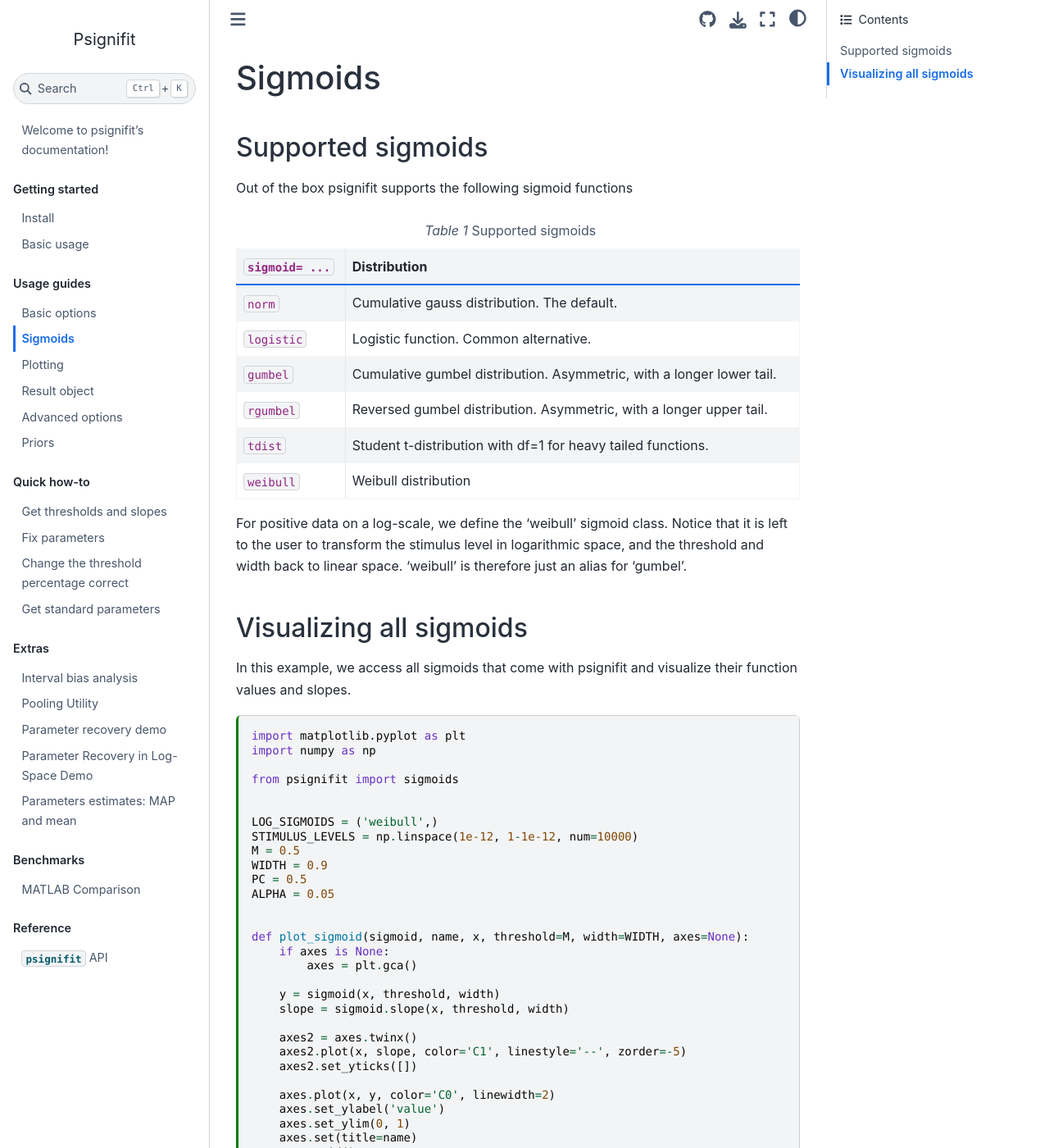
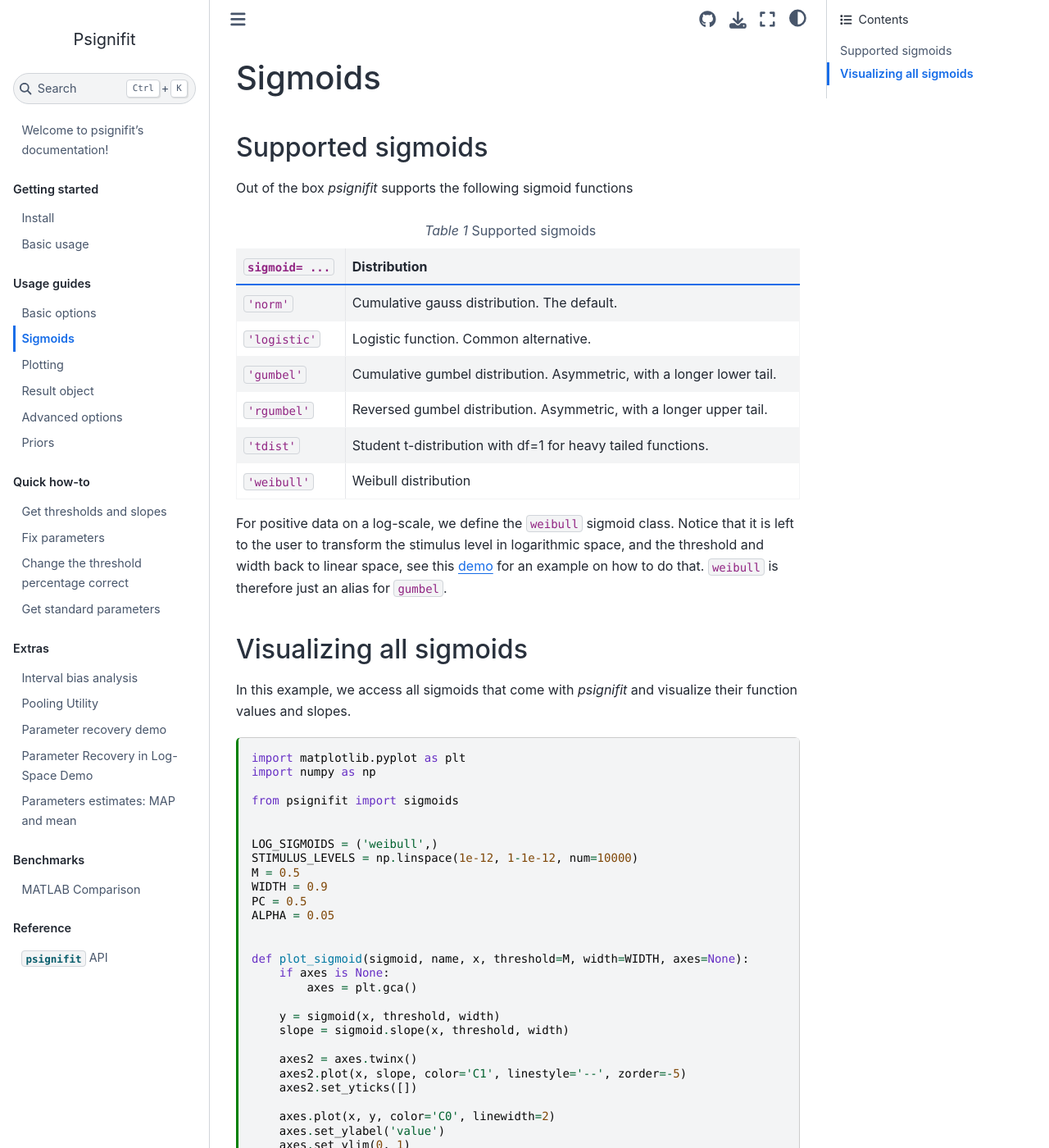
Before and after one commit to wichmann-lab/python-psignifit, a Jupyter Book: the page built from docs/examples/plot_all_sigmoids.md, in a window 1280 px wide and 1400 px high. Shown: the whole window at 82% size. Built offline with Jupyter Book 1.0.4 settings and Sphinx 7.4.7 and the Sphinx Book theme 1.1.4, drawn with Linux system fonts in a browser that asks for light colours.

Commit message:
reformulate sigmoids docs

````diff
--- a/docs/examples/plot_all_sigmoids.md
+++ b/docs/examples/plot_all_sigmoids.md
@@ -15,7 +15,7 @@
 
 ## Supported sigmoids
 
-Out of the box psignifit supports the following sigmoid functions
+Out of the box *psignifit* supports the following sigmoid functions
 
 
 :::{list-table} Supported sigmoids
@@ -24,28 +24,29 @@
 
 *   -  `sigmoid= ...`
 	- Distribution
-*   - `norm`
+*   - `'norm'`
     - Cumulative gauss distribution. The default.
-*   - `logistic`
+*   - `'logistic'`
 	- Logistic function. Common alternative.
-*   - `gumbel`
+*   - `'gumbel'`
     - Cumulative gumbel distribution. Asymmetric, with a longer lower tail.
-*   - `rgumbel`
+*   - `'rgumbel'`
     - Reversed gumbel distribution. Asymmetric, with a longer upper tail.
-*   - `tdist`
+*   - `'tdist'`
     - Student t-distribution with df=1 for heavy tailed functions.
-*   - `weibull`
+*   - `'weibull'`
     - Weibull distribution
 :::
 
-For positive data on a log-scale, we define the 'weibull' sigmoid class. Notice that it is left
+For positive data on a log-scale, we define the `weibull` sigmoid class. Notice that it is left
 to the user to transform the stimulus level in logarithmic space, and the threshold and width
-back to linear space. 'weibull' is therefore just an alias for 'gumbel'.
+back to linear space, see this [demo](parameter_recovery_in_logspace_demo) for an example on how to do that.
+`weibull` is therefore just an alias for `gumbel`.
 
 
 ## Visualizing all sigmoids
 
-In this example, we access all sigmoids that come with psignifit
+In this example, we access all sigmoids that come with *psignifit*
 and visualize their function values and slopes.
 
 ```{code-cell} ipython3
````
